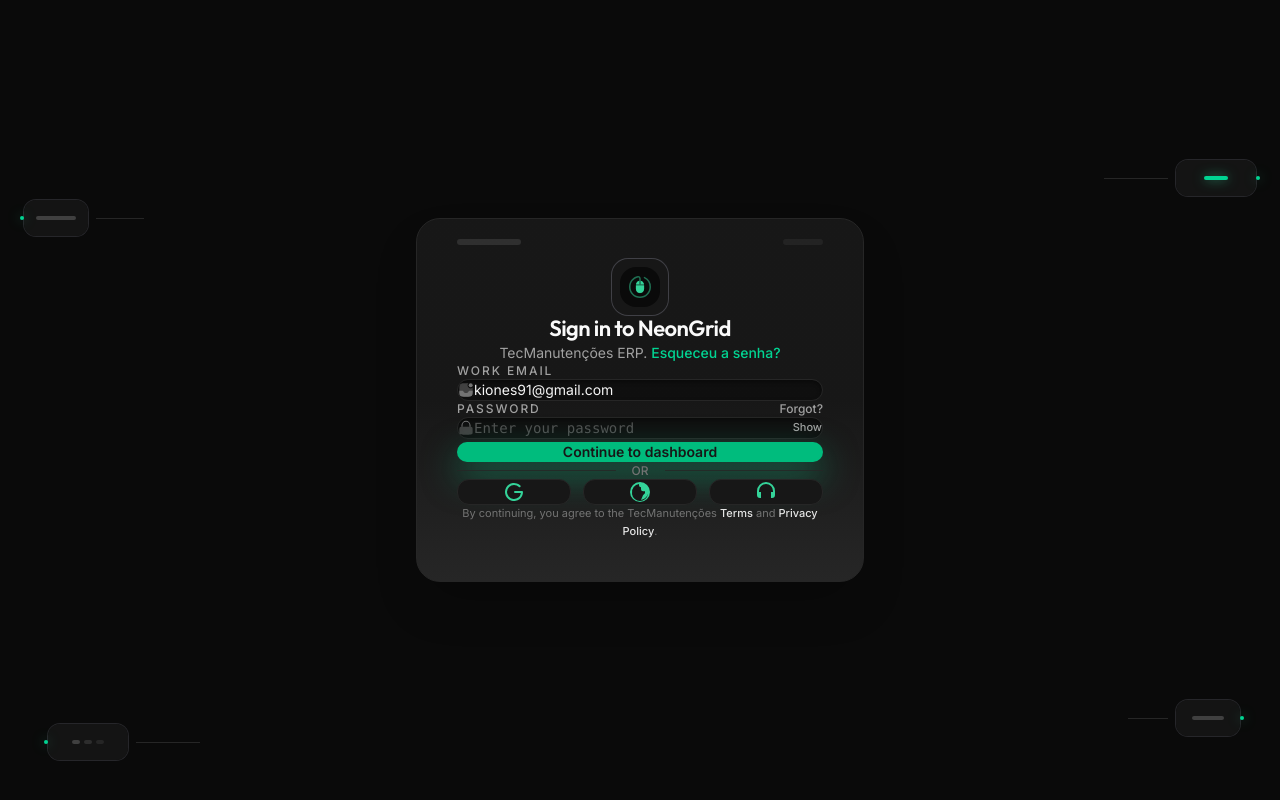
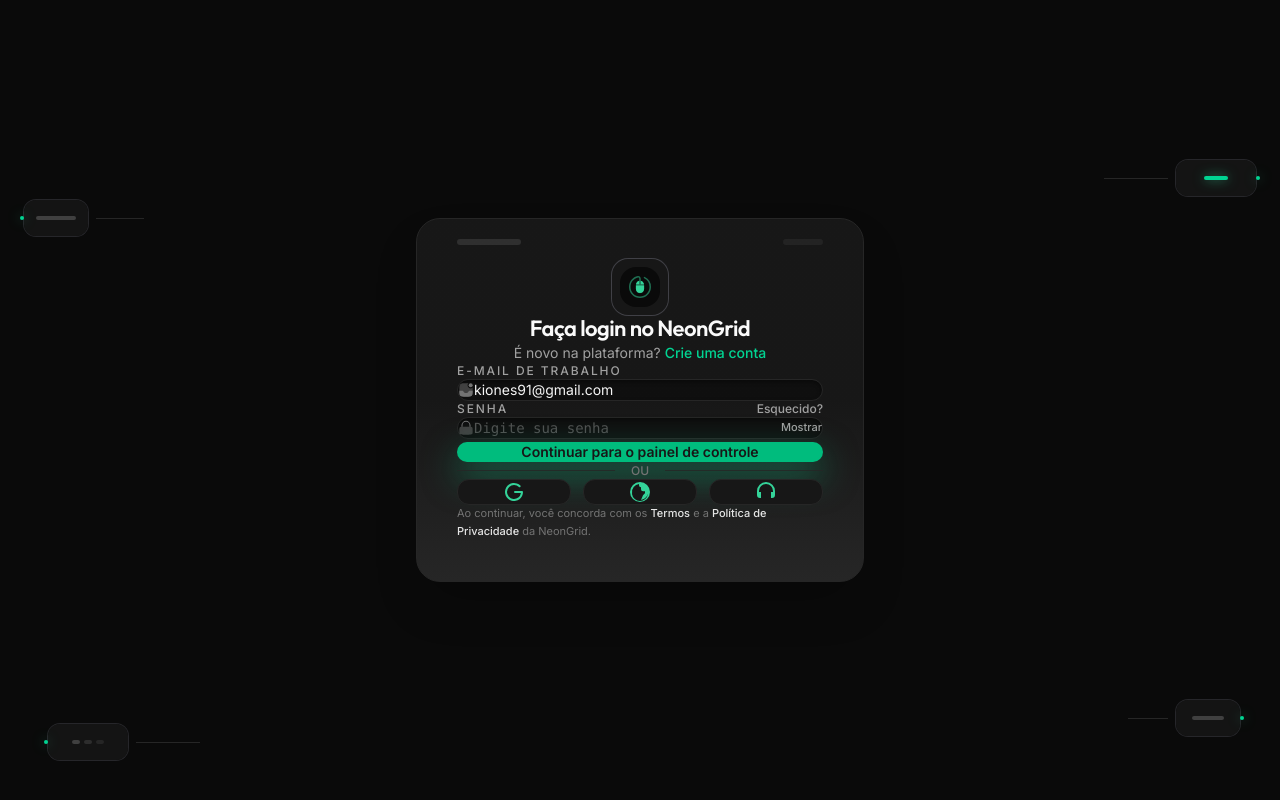
Before and after one commit to kiones91/tecmanutencao, a Next.js app in the folder app/: page /login in a window 1280 px wide. Built offline with nearby package versions, Linux system fonts and the light colour scheme; no server answers.

Commit message:
feat(login): full Portuguese translation and elegant polish matching NeonGrid screenshot

```diff
--- a/app/src/app/(public)/login/page.tsx
+++ b/app/src/app/(public)/login/page.tsx
@@ -255,18 +255,18 @@
         {/* Heading */}
         <div className="mt-6 text-center">
           <h1 className="text-[22px] leading-tight tracking-tight font-semibold text-neutral-50">
-            {mode === 'login' ? 'Sign in to NeonGrid' : 'Recuperar Senha'}
+            {mode === 'login' ? 'Faça login no NeonGrid' : 'Recuperar Senha'}
           </h1>
           <p className="mt-2 text-sm font-normal text-neutral-400">
             {mode === 'login' ? (
               <>
-                TecManutenções ERP.{' '}
+                É novo na plataforma?{' '}
                 <button
                   type="button"
                   onClick={() => { setMode('reset'); setError(null); setResetSuccess(null); }}
                   className="font-medium text-emerald-400 hover:text-emerald-300 transition-colors"
                 >
-                  Esqueceu a senha?
+                  Crie uma conta
                 </button>
               </>
             ) : (
@@ -303,7 +303,7 @@
             {/* Work email */}
             <div className="space-y-2">
               <label htmlFor="email" className="block text-xs font-medium uppercase tracking-[0.16em] text-neutral-400">
-                Work email
+                E-mail de trabalho
               </label>
               <div className="flex items-center rounded-xl border border-neutral-800 bg-neutral-950/60 px-3 py-2.5 text-sm text-neutral-100 shadow-inner shadow-black/40 focus-within:border-emerald-500 focus-within:ring-1 focus-within:ring-emerald-500/70 transition-all">
                 <svg xmlns="http://www.w3.org/2000/svg" aria-hidden="true" role="img" width="16" height="16" viewBox="0 0 24 24" className="h-4 w-4 text-neutral-500 shrink-0">
@@ -317,7 +317,7 @@
                   required
                   value={email}
                   onChange={(e) => setEmail(e.target.value)}
-                  placeholder="kiones91@gmail.com"
+                  placeholder="você@studio.dev"
                   className="ml-3 flex-1 bg-transparent text-sm font-normal text-neutral-100 placeholder:text-neutral-600 focus:outline-none"
                 />
               </div>
@@ -327,14 +327,14 @@
             <div className="space-y-2">
               <div className="flex items-center justify-between">
                 <label htmlFor="password" className="block text-xs font-medium uppercase tracking-[0.16em] text-neutral-400">
-                  Password
+                  Senha
                 </label>
                 <button
                   type="button"
                   onClick={() => { setMode('reset'); setError(null); setResetSuccess(null); }}
                   className="text-xs font-medium text-neutral-400 hover:text-neutral-100 transition-colors"
                 >
-                  Forgot?
+                  Esquecido?
                 </button>
               </div>
               <div className="flex shadow-black/40 focus-within:border-emerald-500 focus-within:ring-1 focus-within:ring-emerald-500/70 text-sm text-neutral-100 bg-neutral-950/60 border-neutral-800 border rounded-xl pt-2.5 pr-3 pb-2.5 pl-3 shadow-inner items-center transition-all">
@@ -348,7 +348,7 @@
                   required
                   value={password}
                   onChange={(e) => setPassword(e.target.value)}
-                  placeholder="Enter your password"
+                  placeholder="Digite sua senha"
                   className="ml-3 flex-1 bg-transparent text-sm font-normal text-neutral-100 placeholder:text-neutral-600 focus:outline-none font-mono"
                 />
                 <button
@@ -356,7 +356,7 @@
                   onClick={() => setShowPass(!showPass)}
                   className="ml-2 rounded-full px-2 py-1 text-[11px] font-medium text-neutral-400 hover:bg-neutral-800/80 hover:text-neutral-100 transition"
                 >
-                  {showPass ? 'Hide' : 'Show'}
+                  {showPass ? 'Ocultar' : 'Mostrar'}
                 </button>
               </div>
             </div>
@@ -373,17 +373,17 @@
                     <circle className="opacity-25" cx="12" cy="12" r="10" stroke="currentColor" strokeWidth="4"></circle>
                     <path className="opacity-75" fill="currentColor" d="M4 12a8 8 0 018-8v8z"></path>
                   </svg>
-                  Authenticating...
+                  Autenticando...
                 </span>
               ) : (
-                'Continue to dashboard'
+                'Continuar para o painel de controle'
               )}
             </button>
 
             {/* Divider */}
             <div className="flex items-center gap-4 text-xs text-neutral-500">
               <div className="h-px flex-1 bg-neutral-800/80"></div>
-              <span className="font-medium">OR</span>
+              <span className="font-medium">OU</span>
               <div className="h-px flex-1 bg-neutral-800/80"></div>
             </div>
 
@@ -431,15 +431,15 @@
             </div>
 
             {/* Subtext */}
-            <p className="pt-1 text-[11px] leading-relaxed text-neutral-500 text-center">
-              By continuing, you agree to the TecManutenções{' '}
+            <p className="pt-1 text-[11px] leading-relaxed text-neutral-500">
+              Ao continuar, você concorda com os{' '}
               <a href="#" className="font-medium text-neutral-200 hover:text-emerald-400 transition-colors">
-                Terms
+                Termos
               </a>{' '}
-              and{' '}
+              e a{' '}
               <a href="#" className="font-medium text-neutral-200 hover:text-emerald-400 transition-colors">
-                Privacy Policy
-              </a>.
+                Política de Privacidade
+              </a>{' '}da NeonGrid.
             </p>
           </form>
         ) : (
```
